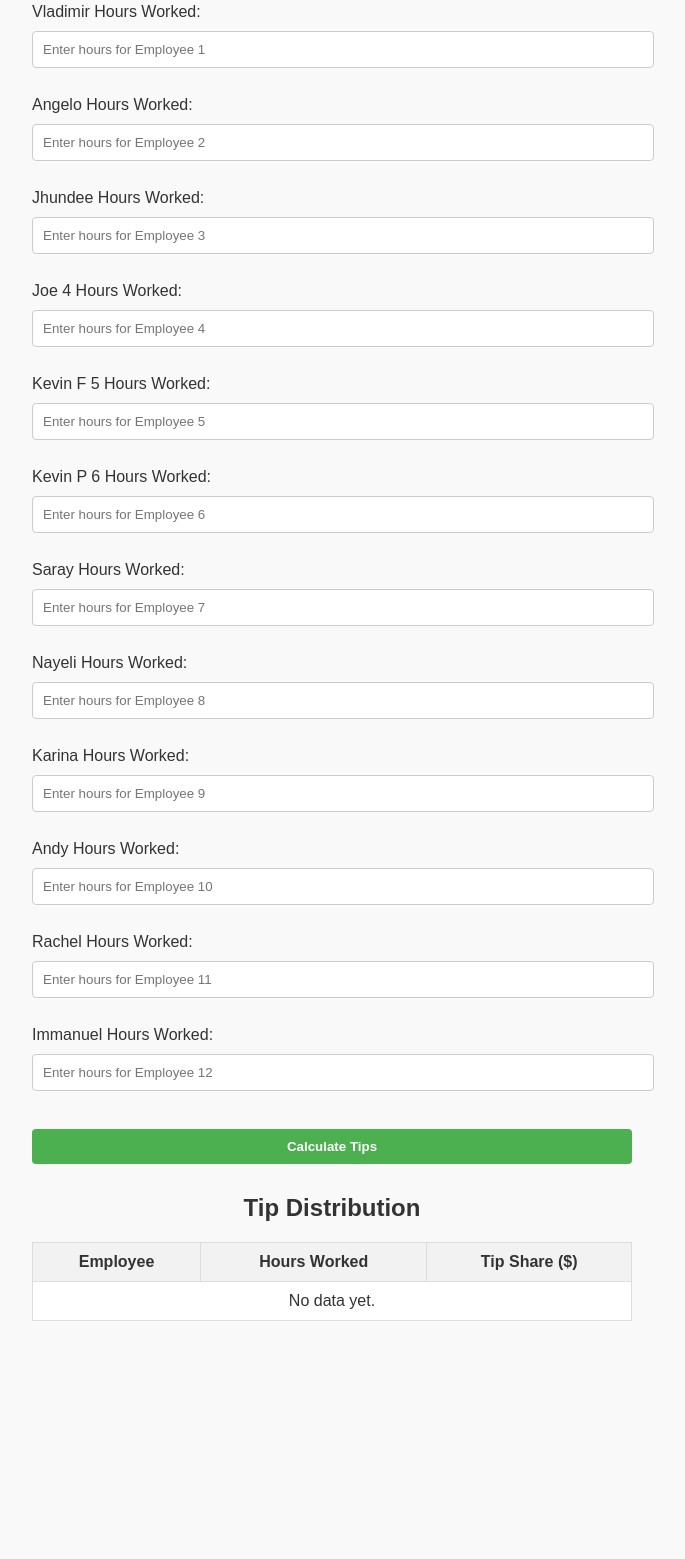
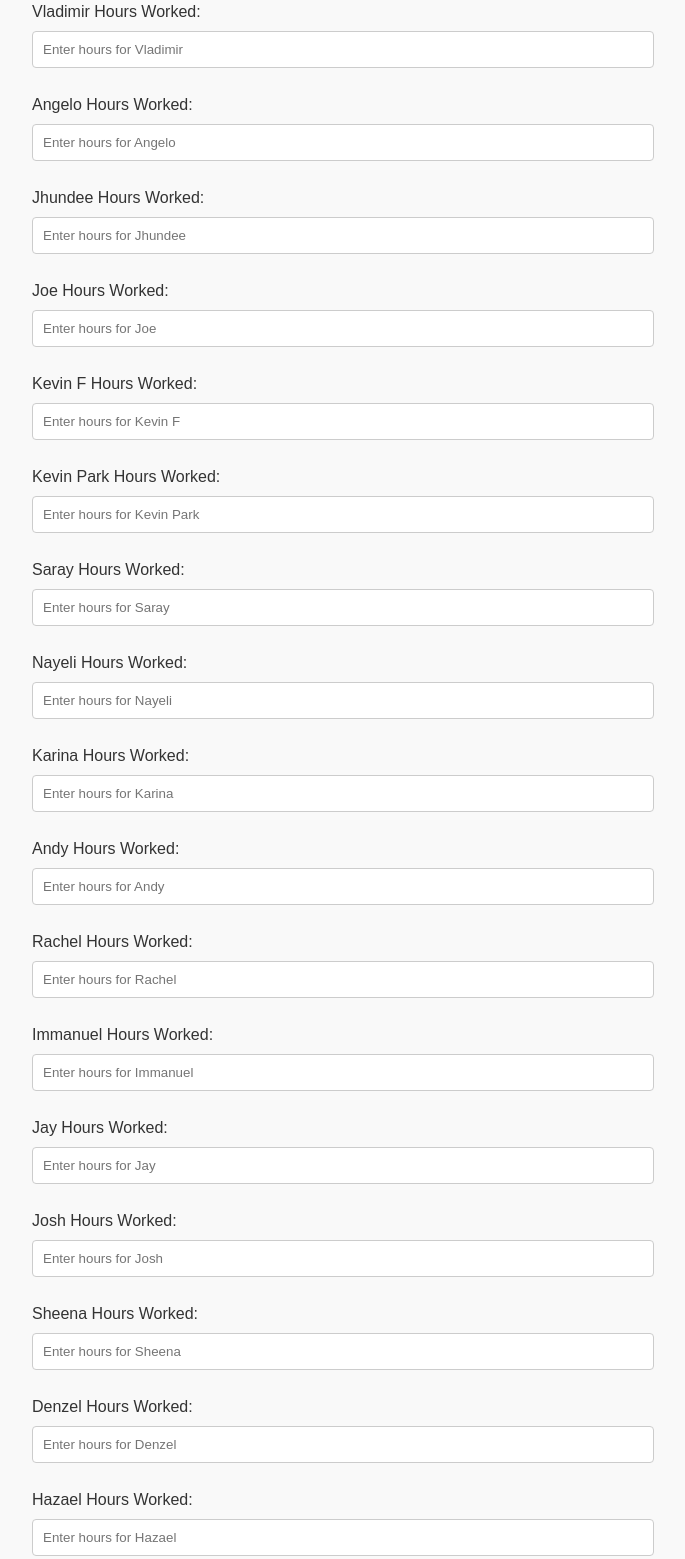
Before and after one commit to VladimirAngelo/tipCalculatorMikado, a website: page public/index.html in a window 1280 px wide. Shown: the part 200-1759 px from the top of the page, without its empty margins (308-993 px from the left). Before the commit the page ends 1551 px from the top, so only its background shows below. Drawn offline with Linux system fonts and the light colour scheme.

Commit message:
Fixed the issue of only 12 workers showing up

```diff
--- a/public/index.html
+++ b/public/index.html
@@ -14,41 +14,55 @@
     <input type="number" id="totalTips" step="0.01" placeholder="Enter total tips" required><br><br>
 
     <label for="hours1">Vladimir Hours Worked:</label><br>
-    <input type="number" id="hours1" step="0.01" placeholder="Enter hours for Employee 1" required><br><br>
+    <input type="number" id="hours1" step="0.01" placeholder="Enter hours for Vladimir" required><br><br>
 
     <label for="hours2">Angelo Hours Worked:</label><br>
-    <input type="number" id="hours2" step="0.01" placeholder="Enter hours for Employee 2" required><br><br>
+    <input type="number" id="hours2" step="0.01" placeholder="Enter hours for Angelo" required><br><br>
 
-    <label for="hours1">Jhundee Hours Worked:</label><br>
-    <input type="number" id="hours3" step="0.01" placeholder="Enter hours for Employee 3" required><br><br>
+    <label for="hours3">Jhundee Hours Worked:</label><br>
+    <input type="number" id="hours3" step="0.01" placeholder="Enter hours for Jhundee" required><br><br>
 
-    <label for="hours2">Joe 4 Hours Worked:</label><br>
-    <input type="number" id="hours4" step="0.01" placeholder="Enter hours for Employee 4" required><br><br>
+    <label for="hours4">Joe Hours Worked:</label><br>
+    <input type="number" id="hours4" step="0.01" placeholder="Enter hours for Joe" required><br><br>
 
-    <label for="hours1">Kevin F 5 Hours Worked:</label><br>
-    <input type="number" id="hours5" step="0.01" placeholder="Enter hours for Employee 5" required><br><br>
+    <label for="hours5">Kevin F Hours Worked:</label><br>
+    <input type="number" id="hours5" step="0.01" placeholder="Enter hours for Kevin F" required><br><br>
 
-    <label for="hours2">Kevin P 6 Hours Worked:</label><br>
-    <input type="number" id="hours6" step="0.01" placeholder="Enter hours for Employee 6" required><br><br>
+    <label for="hours6">Kevin Park Hours Worked:</label><br>
+    <input type="number" id="hours6" step="0.01" placeholder="Enter hours for Kevin Park" required><br><br>
 
-    <label for="hours1">Saray Hours Worked:</label><br>
-    <input type="number" id="hours7" step="0.01" placeholder="Enter hours for Employee 7" required><br><br>
+    <label for="hours7">Saray Hours Worked:</label><br>
+    <input type="number" id="hours7" step="0.01" placeholder="Enter hours for Saray" required><br><br>
 
-    <label for="hours2">Nayeli Hours Worked:</label><br>
-    <input type="number" id="hours8" step="0.01" placeholder="Enter hours for Employee 8" required><br><br>
+    <label for="hours8">Nayeli Hours Worked:</label><br>
+    <input type="number" id="hours8" step="0.01" placeholder="Enter hours for Nayeli" required><br><br>
 
-    <label for="hours1">Karina Hours Worked:</label><br>
-    <input type="number" id="hours9" step="0.01" placeholder="Enter hours for Employee 9" required><br><br>
+    <label for="hours9">Karina Hours Worked:</label><br>
+    <input type="number" id="hours9" step="0.01" placeholder="Enter hours for Karina" required><br><br>
 
-    <label for="hours2">Andy Hours Worked:</label><br>
-    <input type="number" id="hours10" step="0.01" placeholder="Enter hours for Employee 10" required><br><br>
+    <label for="hours10">Andy Hours Worked:</label><br>
+    <input type="number" id="hours10" step="0.01" placeholder="Enter hours for Andy" required><br><br>
 
-    <label for="hours1">Rachel Hours Worked:</label><br>
-    <input type="number" id="hours11" step="0.01" placeholder="Enter hours for Employee 11" required><br><br>
+    <label for="hours11">Rachel Hours Worked:</label><br>
+    <input type="number" id="hours11" step="0.01" placeholder="Enter hours for Rachel" required><br><br>
 
-    <label for="hours2">Immanuel Hours Worked:</label><br>
-    <input type="number" id="hours12" step="0.01" placeholder="Enter hours for Employee 12" required><br><br>
+    <label for="hours12">Immanuel Hours Worked:</label><br>
+    <input type="number" id="hours12" step="0.01" placeholder="Enter hours for Immanuel" required><br><br>
 
+    <label for="hours13">Jay Hours Worked:</label><br>
+    <input type="number" id="hours13" step="0.01" placeholder="Enter hours for Jay" required><br><br>
+
+    <label for="hours14">Josh Hours Worked:</label><br>
+    <input type="number" id="hours14" step="0.01" placeholder="Enter hours for Josh" required><br><br>
+
+    <label for="hours15">Sheena Hours Worked:</label><br>
+    <input type="number" id="hours15" step="0.01" placeholder="Enter hours for Sheena" required><br><br>
+
+    <label for="hours16">Denzel Hours Worked:</label><br>
+    <input type="number" id="hours16" step="0.01" placeholder="Enter hours for Denzel" required><br><br>
+
+    <label for="hours17">Hazael Hours Worked:</label><br>
+    <input type="number" id="hours17" step="0.01" placeholder="Enter hours for Hazael" required><br><br>
 
 
 
```
